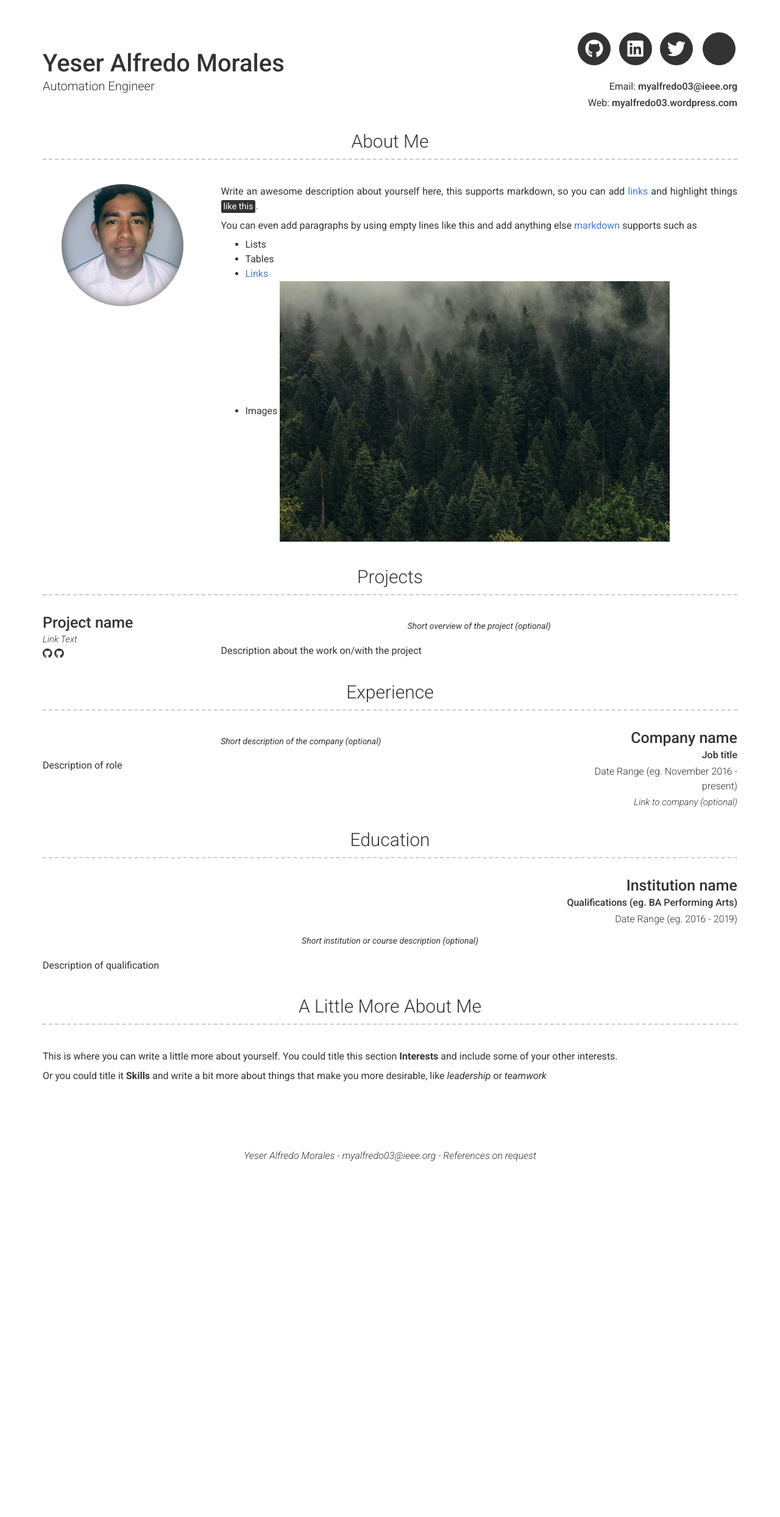
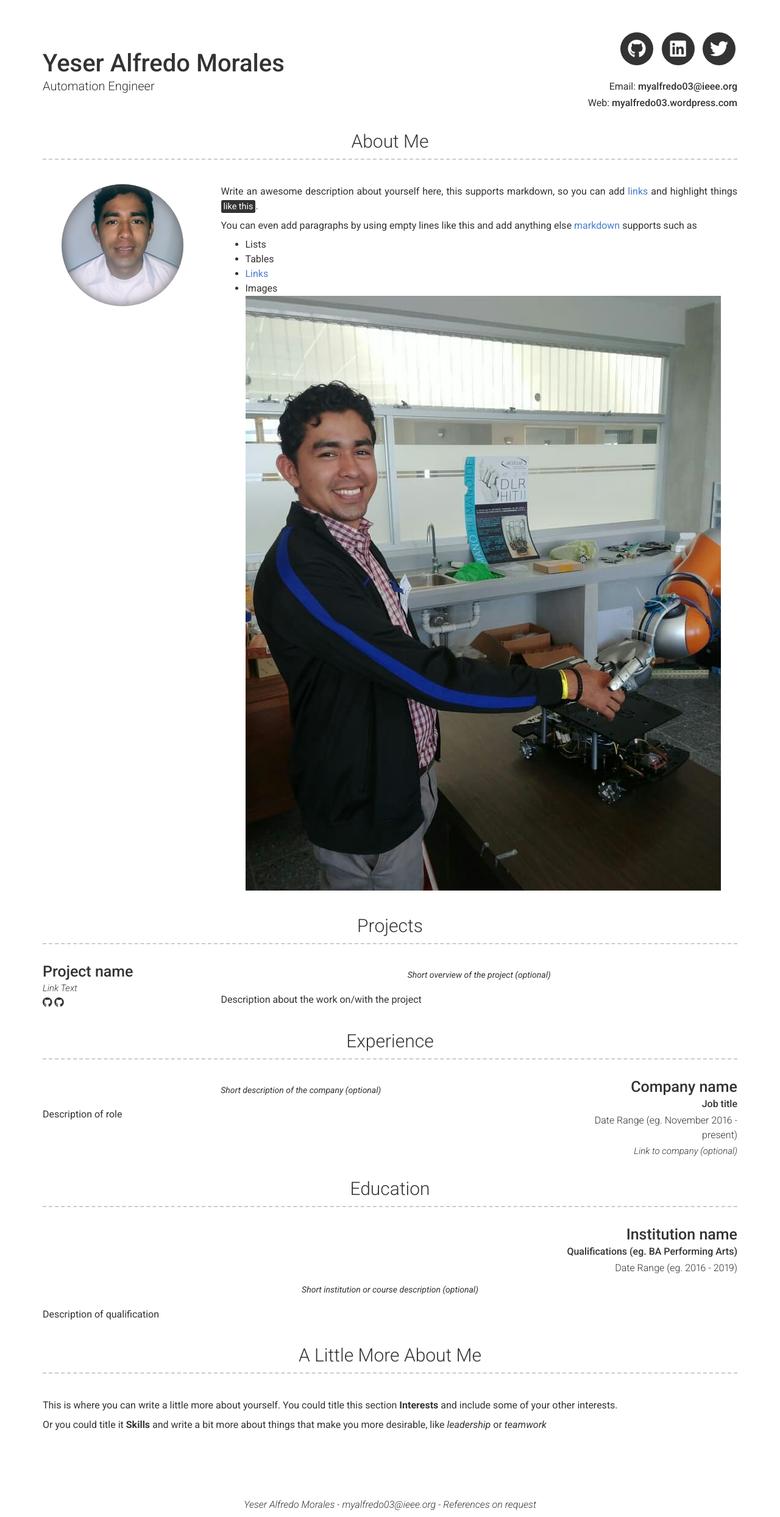
Before and after one commit to myalfred03/myalfred03.github.io, a Jekyll site: the page built from index.md, in a window 1280 px wide. Shown: the whole page at 61% size. Built offline with Jekyll 4.4.1, drawn with Linux system fonts in a browser that asks for light colours; nearby versions of some CDN libraries; before the commit the page ends 1915 px from its top, so only the background shows below that.

Commit message:
Fourth try

```diff
--- a/_config.yml
+++ b/_config.yml
@@ -23,10 +23,10 @@ github_username:  myalfred03
 linkedin_username: myalfredo03
 
 # Additional icon links
-additional_links:
-- title: Link name
-  icon: Font Awesome brand icon name (eg. fab fa-twitter) (https://fontawesome.com/icons?d=gallery&s=brands&m=free)
-  url: Link url (eg. https://google.com)
+#additional_links:
+#- title: Link name
+#  icon: Font Awesome brand icon name (eg. fab fa-twitter) (https://fontawesome.com/icons?d=gallery&s=brands&m=free)
+#  url: Link url (eg. https://google.com)
 # - title: another link
 #   icon: font awesome brand icon name (eg. fab fa-twitter) (https://fontawesome.com/icons?d=gallery&s=brands&m=free)
 #   url: Link url (eg. https://google.com)
@@ -47,7 +47,7 @@ about_content: | # this will include new lines to allow paragraphs
     - Lists
     - Tables
     - <a href="google.com">Links</a>
-    - Images ![alt text](/images/landscape-trees.jpg "Trees")
+    - Images ![alt text](/images/me.jpg "me")
 
 content:
   - title: Projects # Title for the section
```
Also changed, not shown: images/me.jpg (added).
